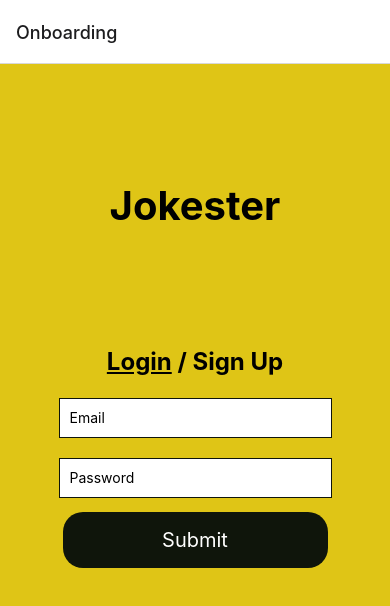
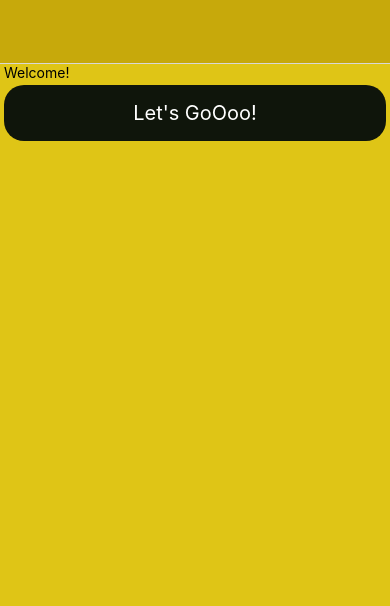
Before and after one commit to ThuyTTTN/Jokester, a React Native app: screen / in a window 390 px wide. Shown: the top 606 px of the page. Built offline with nearby package versions, Linux system fonts and the light colour scheme.

Commit message:
fix: PrimaryButton component; add Welcome screen

```diff
--- a/App.js
+++ b/App.js
@@ -5,6 +5,7 @@ import { StatusBar } from "expo-status-bar";
 import * as SplashScreen from "expo-splash-screen";
 import { StyleSheet, Text, View } from "react-native";
 import LoginSignupScreen from "./screens/LoginSignupScreen";
+import WelcomeScreen from "./screens/WelcomeScreen";
 import DisplayJokes from "./screens/DisplayJokes";
 
 // SplashScreen.preventAutoHideAsync();
@@ -52,8 +53,17 @@ export default function App() {
       {/* <View style={styles.container} onLayout={onLayoutRootView}> */}
       <StatusBar style="auto" />
       <NavigationContainer>
-        <Stack.Navigator>
-          <Stack.Screen name="Onboarding" component={LoginSignupScreen} />
+        <Stack.Navigator
+          screenOptions={{
+            headerStyle: { backgroundColor: "#c7a90b" },
+            contentStyle: { backgroundColor: "#dfc516" },
+          }}
+        >
+          <Stack.Screen
+            name="Welcome"
+            component={WelcomeScreen}
+            options={{ title: "" }}
+          />
           <Stack.Screen name="Jokes" component={DisplayJokes} />
         </Stack.Navigator>
       </NavigationContainer>
--- a/component/PrimaryButton.jsx
+++ b/component/PrimaryButton.jsx
@@ -1,21 +1,17 @@
 import { View, Text, Pressable, StyleSheet } from "react-native";
 import Colors from "../theme/Colors";
 
-const PrimaryButton = ({ children }) => {
-  const handlePress = () => {
-    console.log("pressed!");
-  };
-
+const PrimaryButton = ({ children, onPress }) => {
   return (
     <View style={styles.buttonOuterContainer}>
       <Pressable
-        style={styles.buttonContainer}
-        onPress={({ pressed }) =>
+        style={({ pressed }) =>
           pressed
             ? [styles.buttonContainer, styles.pressed]
             : styles.buttonContainer
         }
         android_ripple={{ color: "#283022" }}
+        onPress={onPress}
       >
         <Text style={styles.textStyle}>{children}</Text>
       </Pressable>
--- a/screens/LoginSignupScreen.jsx
+++ b/screens/LoginSignupScreen.jsx
@@ -44,7 +44,7 @@ const styles = StyleSheet.create({
     flex: 3,
     alignItems: "center",
     justifyContent: "center",
-    backgroundColor: Colors.cintrine,
+    // backgroundColor: Colors.cintrine,
   },
   titleStyle: {
     fontSize: 40,
--- /dev/null
+++ b/screens/WelcomeScreen.jsx
@@ -0,0 +1,16 @@
+import { Text, View, StyleSheet, Button } from "react-native";
+import PrimaryButton from "../component/PrimaryButton";
+
+const WelcomeScreen = ({ navigation }) => {
+  const handleOnPress = () => {
+    navigation.navigate("Jokes");
+  };
+  return (
+    <View>
+      <Text> Welcome!</Text>
+      <PrimaryButton onPress={handleOnPress}>Let's GoOoo!</PrimaryButton>
+    </View>
+  );
+};
+
+export default WelcomeScreen;
```
Also changed, not shown: 1 other file (tests, documents, lock files or other folders).
